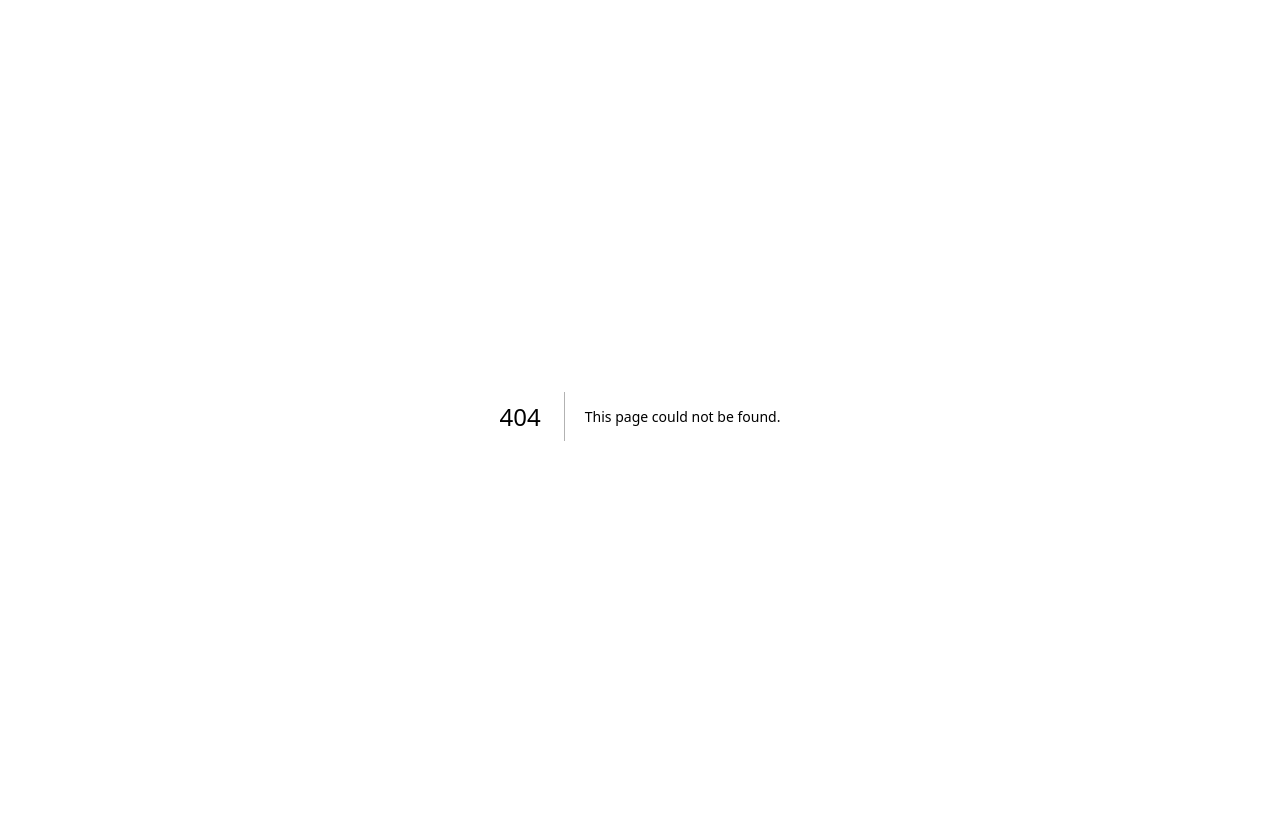
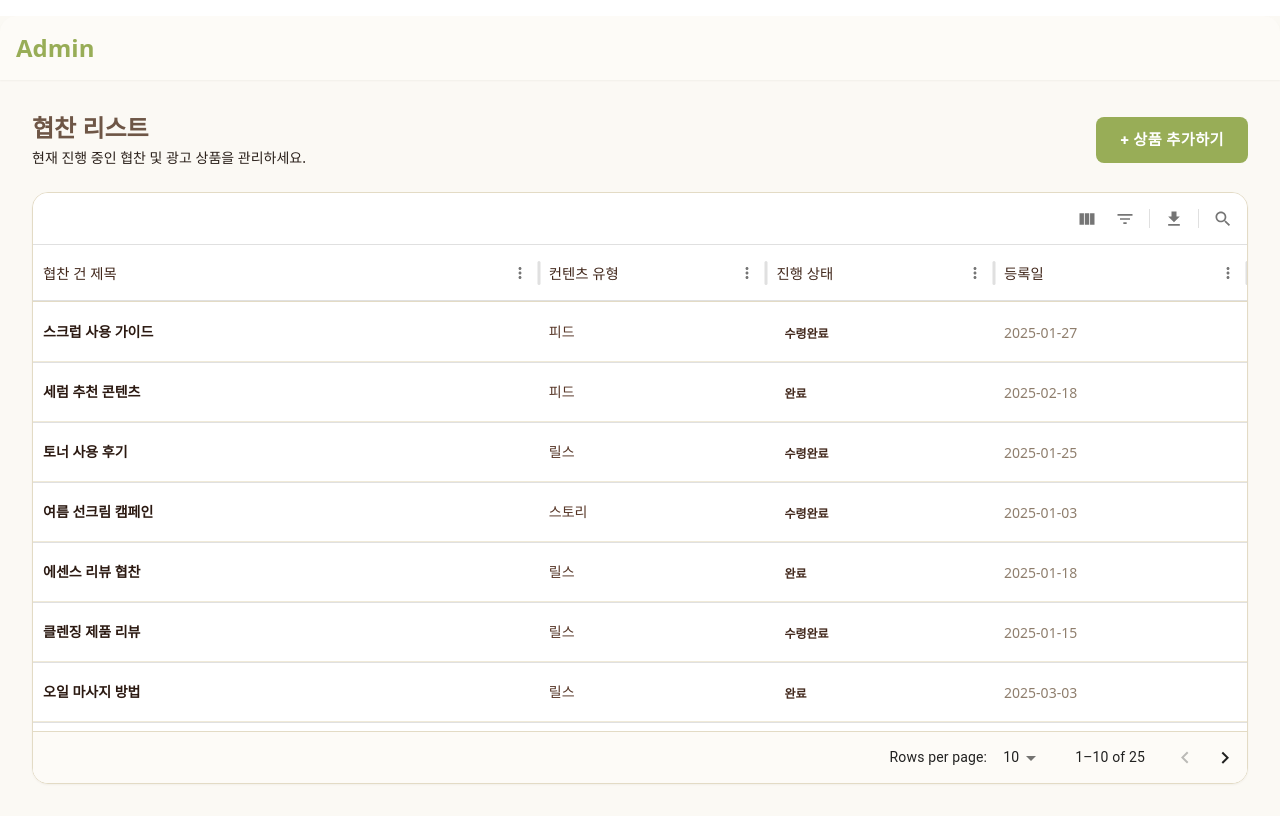
Before and after one commit to suhrin-huh/creator, a Next.js app: page /admin/sponsorships in a window 1280 px wide. Before the commit this address had no page. Built offline with nearby package versions, Linux system fonts and the light colour scheme.

Commit message:
hotfix: sponsorships로 세그먼트 변경

```diff
--- a/src/app/admin/products/@modal/page.tsx
+++ b/src/app/admin/sponsorships/@modal/page.tsx
@@ -15,7 +15,7 @@ import { Dayjs } from "dayjs";
 import "dayjs/locale/ko";
 
 // 폼 데이터 타입 정의
-interface ProductFormData {
+interface SponsorshipFormData {
   title: string;
   brand: string;
   guideLink: string;
@@ -31,7 +31,7 @@ interface ProductFormData {
 }
 
 // 초기 폼 데이터
-const initialFormData: ProductFormData = {
+const initialFormData: SponsorshipFormData = {
   title: "", // 협찬 건 제목
   brand: "", // 브랜드명
   guideLink: "", // 체험단 안내 글 링크
@@ -46,25 +46,25 @@ const initialFormData: ProductFormData = {
   comment: "", // 추가 코멘트
 };
 
-export default function ProductDetailModal() {
+export default function SponsorshipDetailModal() {
   const searchParams = useSearchParams();
   const router = useRouter();
   const pathname = usePathname();
   const action = searchParams.get("action"); // "new" | "edit" | null
-  const productId = searchParams.get("productId"); // 편집 모드일 때만 존재
+  const sponsorshipId = searchParams.get("sponsorshipId"); // 편집 모드일 때만 존재
 
   const isNewMode = action === "new";
-  const isEditMode = action === "edit" && productId;
+  const isEditMode = action === "edit" && sponsorshipId;
 
-  const [formData, setFormData] = useState<ProductFormData>(initialFormData);
-  const [errors, setErrors] = useState<Partial<Record<keyof ProductFormData, string>>>({});
+  const [formData, setFormData] = useState<SponsorshipFormData>(initialFormData);
+  const [errors, setErrors] = useState<Partial<Record<keyof SponsorshipFormData, string>>>({});
 
   // action == 'edit'일 경우 기존 데이터 호출
   useEffect(() => {
-    if (isEditMode && productId) {
-      // TODO: API 호출 - GET /api/products/${productId}
+    if (isEditMode && sponsorshipId) {
+      // TODO: API 호출 - GET /api/v1/sponsorships/${sponsorshipId}
       // const fetchProduct = async () => {
-      //   const response = await fetch(`/api/products/${productId}`);
+      //   const response = await fetch(`/api/v1/sponsorships/${sponsorshipId}`);
       //   const data = await response.json();
       //   setFormData({
       //     ...data,
@@ -75,13 +75,13 @@ export default function ProductDetailModal() {
       // fetchProduct();
 
       // 임시: 콘솔에만 출력
-      console.log(`편집 모드: 상품 ID ${productId} 데이터 불러오기`);
+      console.log(`편집 모드: 상품 ID ${sponsorshipId} 데이터 불러오기`);
     } else if (isNewMode) {
       // 새 모드일 때는 폼 초기화
       setFormData(initialFormData);
       setErrors({});
     }
-  }, [isEditMode, isNewMode, productId]);
+  }, [isEditMode, isNewMode, sponsorshipId]);
 
   // 모달 닫기 핸들러
   const handleClose = () => {
@@ -91,12 +91,12 @@ export default function ProductDetailModal() {
 
     const params = new URLSearchParams(searchParams.toString());
     params.delete("action");
-    params.delete("productId");
+    params.delete("sponsorshipId");
     router.replace(`${pathname}?${params.toString()}`, { scroll: false });
   };
 
   // 필드 변경 핸들러
-  const handleChange = (field: keyof ProductFormData) => (
+  const handleChange = (field: keyof SponsorshipFormData) => (
     e: React.ChangeEvent<HTMLInputElement> | { target: { value: unknown } }
   ) => {
     const value = e.target.value;
@@ -126,7 +126,7 @@ export default function ProductDetailModal() {
     e.preventDefault();
 
     // 필수값 검증
-    const newErrors: Partial<Record<keyof ProductFormData, string>> = {};
+    const newErrors: Partial<Record<keyof SponsorshipFormData, string>> = {};
     if (!formData.title.trim()) {
       newErrors.title = "협찬 건 제목을 입력해주세요.";
     }
@@ -155,12 +155,12 @@ export default function ProductDetailModal() {
     if (isNewMode) {
       // 새 상품 추가 로직
       console.log("새 상품 추가:", submitData);
-      // TODO: API 호출 - POST /api/v1/products
+      // TODO: API 호출 - POST /api/v1/sponsorship
       alert("새 상품이 추가되었습니다!");
     } else if (isEditMode) {
       // 기존 상품 수정 로직
-      console.log("상품 수정:", { productId, ...submitData });
-      // TODO: API 호출 - PUT /api/v1/products/${productId}
+      console.log("상품 수정:", { sponsorshipId, ...submitData });
+      // TODO: API 호출 - PUT /api/v1/sponsorship/${sponsorshipId}
       alert("상품 정보가 수정되었습니다!");
     }
 
@@ -225,7 +225,7 @@ export default function ProductDetailModal() {
                   onChange={(e) => {
                     setFormData((prev) => ({
                       ...prev,
-                      contentType: e.target.value as ProductFormData["contentType"],
+                      contentType: e.target.value as SponsorshipFormData["contentType"],
                     }));
                     if (errors.contentType) {
                       setErrors((prev) => ({
--- a/src/app/admin/products/layout.tsx
+++ b/src/app/admin/sponsorships/layout.tsx
@@ -1,14 +1,14 @@
 // 모달 추가를 위한 layout
 
-interface ProductsLayoutProps {
+interface SponsorshipsLayoutProps {
   children: React.ReactNode,
   modal: React.ReactNode
 }
 
-export default function ProductsLayout({
+export default function SponsorshipsLayout({
   children,
   modal, // @modal 슬롯
-}:ProductsLayoutProps) {
+}:SponsorshipsLayoutProps) {
   return (
     <>
       {children}
--- a/src/app/admin/products/page.tsx
+++ b/src/app/admin/sponsorships/page.tsx
@@ -6,7 +6,7 @@ import { Button, Chip } from "@mui/material";
 import { useRouter, useSearchParams, usePathname } from "next/navigation";
 
 // 상품 타입 정의
-interface Product {
+interface Sponsorship {
   id: number;
   title: string;
   productName: string;
@@ -16,9 +16,9 @@ interface Product {
 }
 
 // 목 데이터 생성 (기존 유지)
-const generateMockData = (): Product[] => {
-  const contentTypes: Product["contentType"][] = ["FEED", "REEL", "STORY"];
-  const statuses: Product["status"][] = ["WAITING", "RECEIVED", "COMPLETED"];
+const generateMockData = (): Sponsorship[] => {
+  const contentTypes: Sponsorship["contentType"][] = ["FEED", "REEL", "STORY"];
+  const statuses: Sponsorship["status"][] = ["WAITING", "RECEIVED", "COMPLETED"];
   const productNames = [
     "스킨케어 세트", "에센스", "립스틱", "마스크팩", "선크림",
     "토너", "클렌징폼", "아이크림", "세럼", "로션",
@@ -33,7 +33,7 @@ const generateMockData = (): Product[] => {
     "팩 사용 후기", "오일 마사지 방법", "스크럽 사용 가이드",
   ];
 
-  const mockData: Product[] = [];
+  const mockData: Sponsorship[] = [];
   const today = new Date();
 
   for (let i = 1; i <= 25; i++) {
@@ -58,15 +58,15 @@ const generateMockData = (): Product[] => {
   return mockData;
 };
 
-export default function ProductsPage() {
+export default function SponsorshipPage() {
   const router = useRouter();
   const pathname = usePathname();
   const searchParams = useSearchParams();
 
-  const [products] = useState<Product[]>(generateMockData());
+  const [sponsorships] = useState<Sponsorship[]>(generateMockData());
 
   // 컬럼 정의
-  const columns: GridColDef<Product>[] = [
+  const columns: GridColDef<Sponsorship>[] = [
     {
       field: "title",
       headerName: "협찬 건 제목",
@@ -152,15 +152,15 @@ export default function ProductsPage() {
 
   //
   // 행 클릭 핸들러: Modal 컨트롤, URL 변경시 @modal/page.tsx가 이를 감지해 자동으로 뜬다
-  const handleRowClick = (params: GridRowParams<Product>) => {
+  const handleRowClick = (params: GridRowParams<Sponsorship>) => {
     const newParams = new URLSearchParams(searchParams.toString());
     newParams.set("action", "edit");
-    newParams.set("productId", params.id.toString());
+    newParams.set("sponsorshipId", params.id.toString());
     router.replace(`${pathname}?${newParams.toString()}`, { scroll: false });
   };
 
   // 상품 추가하기 버튼 클릭 핸들러
-  const handleAddProduct = () => {
+  const handleAddSponsorship = () => {
     const newParams = new URLSearchParams(searchParams.toString());
     newParams.set("action", "new");
     router.replace(`${pathname}?${newParams.toString()}`, { scroll: false });
@@ -187,7 +187,7 @@ export default function ProductsPage() {
         <div className="flex justify-between items-center">
           <div>
             <h1 className="text-h3 font-bold text-gray-600 mb-1">
-              상품 리스트
+              협찬 리스트
             </h1>
             <p className="text-body-md">
               현재 진행 중인 협찬 및 광고 상품을 관리하세요.
@@ -196,7 +196,7 @@ export default function ProductsPage() {
           <Button
             variant="contained"
             disableElevation
-            onClick={handleAddProduct}
+            onClick={handleAddSponsorship}
             sx={{
               backgroundColor: "var(--color-primary)",
               "&:hover": { backgroundColor: "var(--color-primary-dark)" },
@@ -214,7 +214,7 @@ export default function ProductsPage() {
         {/*DataGrid*/}
         <div className="flex flex-1 w-full bg-white rounded-lg overflow-hidden shadow-sm border border-gray-200">
           <DataGrid
-            rows={products}
+            rows={sponsorships}
             columns={columns}
             showToolbar
             initialState={{
```
Also changed, not shown: src/app/admin/sponsorships/@modal/default.tsx (renamed from src/app/admin/products/@modal/default.tsx).
